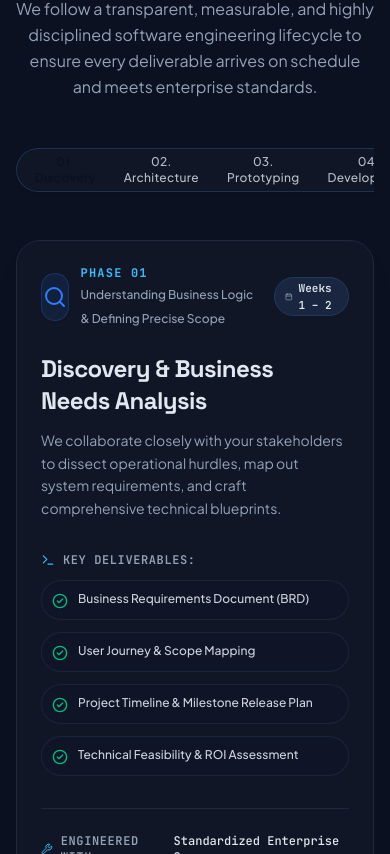
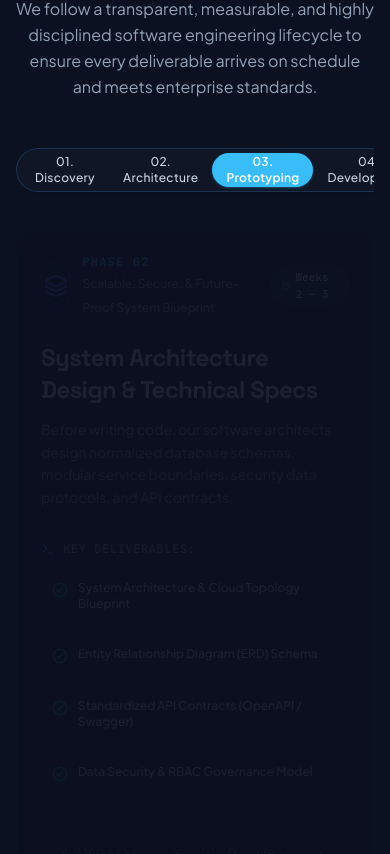
Before and after one commit to TehnonusaPS/tehnonusa-prima-solusi, a Next.js app: page /en in a window 390 px wide. Shown: the part 7870-8724 px from the top of the page. Built offline with nearby package versions, Linux system fonts and the light colour scheme.

Commit message:
feat(ui): implement persistent active pill tracking in SlideTabs, sync Navbar scrollspy, and add 3s auto-rotation to Process section

```diff
--- a/src/components/layout/navbar.tsx
+++ b/src/components/layout/navbar.tsx
@@ -23,12 +23,26 @@
   const tHero = useTranslations("hero");
   const [isScrolled, setIsScrolled] = React.useState(false);
   const [mobileMenuOpen, setMobileMenuOpen] = React.useState(false);
+  const [activeSection, setActiveSection] = React.useState<string>("services");
 
   React.useEffect(() => {
     const handleScroll = () => {
       setIsScrolled(window.scrollY > 16);
+
+      const sectionKeys = ["services", "solutions", "process", "portfolio", "contact"];
+      const scrollPos = window.scrollY + 140;
+
+      for (let i = sectionKeys.length - 1; i >= 0; i--) {
+        const el = document.getElementById(sectionKeys[i]);
+        if (el && el.offsetTop <= scrollPos) {
+          setActiveSection(sectionKeys[i]);
+          break;
+        }
+      }
     };
+
     window.addEventListener("scroll", handleScroll, { passive: true });
+    handleScroll();
     return () => window.removeEventListener("scroll", handleScroll);
   }, []);
 
@@ -49,6 +63,7 @@
         id: item.key,
         label: tNav(item.key),
         href: item.href,
+        onClick: () => setActiveSection(item.key),
       })),
     [tNav]
   );
@@ -79,6 +94,8 @@
           >
             <SlideTabs
               tabs={desktopTabs}
+              activeId={activeSection}
+              onChange={setActiveSection}
               className="border-border/60 bg-surface/80"
             />
           </nav>
--- a/src/components/sections/process/process-section.tsx
+++ b/src/components/sections/process/process-section.tsx
@@ -121,6 +121,33 @@
 export function ProcessSection({ className }: ProcessSectionProps) {
   const t = useTranslations("process");
   const [activePhaseKey, setActivePhaseKey] = React.useState<PhaseKey>("discovery");
+  const [isPaused, setIsPaused] = React.useState(false);
+  const pauseTimeoutRef = React.useRef<NodeJS.Timeout | null>(null);
+
+  // Auto-advance every 3 seconds seamlessly as requested
+  React.useEffect(() => {
+    if (isPaused) return;
+
+    const interval = setInterval(() => {
+      setActivePhaseKey((prev) => {
+        const currentIndex = PHASES_CONFIG.findIndex((p) => p.key === prev);
+        const nextIndex = (currentIndex + 1) % PHASES_CONFIG.length;
+        return PHASES_CONFIG[nextIndex].key;
+      });
+    }, 3000);
+
+    return () => clearInterval(interval);
+  }, [isPaused]);
+
+  // When user explicitly clicks or selects a phase, pause auto-advance briefly (6s) then resume
+  const handleSelectPhase = (key: PhaseKey) => {
+    setActivePhaseKey(key);
+    setIsPaused(true);
+    if (pauseTimeoutRef.current) clearTimeout(pauseTimeoutRef.current);
+    pauseTimeoutRef.current = setTimeout(() => {
+      setIsPaused(false);
+    }, 6000);
+  };
 
   const activePhase = React.useMemo(
     () => PHASES_CONFIG.find((p) => p.key === activePhaseKey) ?? PHASES_CONFIG[0],
@@ -187,7 +214,7 @@
           <SlideTabs
             tabs={tabs}
             activeId={activePhaseKey}
-            onChange={(id) => setActivePhaseKey(id as PhaseKey)}
+            onChange={(id) => handleSelectPhase(id as PhaseKey)}
             className="bg-surface/90 border-border/80 shadow-sm"
           />
         </div>
@@ -365,7 +392,7 @@
               <button
                 key={phase.key}
                 type="button"
-                onClick={() => setActivePhaseKey(phase.key)}
+                onClick={() => handleSelectPhase(phase.key)}
                 className={cn(
                   "p-4 rounded-2xl border text-left transition-all duration-300 cursor-pointer select-none flex flex-col justify-between group",
                   isSelected
--- a/src/components/ui/slide-tabs.tsx
+++ b/src/components/ui/slide-tabs.tsx
@@ -1,6 +1,6 @@
 "use client";
 
-import React, { useRef, useState } from "react";
+import React, { useEffect, useRef, useState } from "react";
 import { motion } from "motion/react";
 import { cn } from "@/lib/utils";
 
@@ -40,31 +40,61 @@
   className,
   cursorClassName,
 }) => {
+  const containerRef = useRef<HTMLUListElement>(null);
+  const tabRefs = useRef<Map<string, HTMLLIElement>>(new Map());
+  const [hoveredId, setHoveredId] = useState<string | null>(null);
+
   const [position, setPosition] = useState<Position>({
     left: 0,
     width: 0,
     opacity: 0,
   });
 
+  // Exactly one active pill target:
+  // If user is hovering an item, glide to that item.
+  // When unhovered, snap smoothly to the activeId item.
+  const currentTargetId = hoveredId ?? activeId;
+
+  useEffect(() => {
+    if (!currentTargetId) {
+      setPosition((prev) => ({ ...prev, opacity: 0 }));
+      return;
+    }
+
+    const targetEl = tabRefs.current.get(currentTargetId);
+    if (targetEl) {
+      setPosition({
+        left: targetEl.offsetLeft,
+        width: targetEl.offsetWidth,
+        opacity: 1,
+      });
+    }
+  }, [currentTargetId, tabs]);
+
   return (
     <ul
+      ref={containerRef}
       onMouseLeave={() => {
-        setPosition((pv) => ({
-          ...pv,
-          opacity: 0,
-        }));
+        setHoveredId(null);
       }}
       className={cn(
         "relative mx-auto flex h-11 w-fit items-center rounded-full border border-border bg-surface/90 backdrop-blur-md p-1 shadow-xs select-none",
         className
       )}
     >
-      {tabs.map((tab) => (
+      {tabs.map((tab) => {
+        const isCurrentPill = currentTargetId === tab.id;
+
+        return (
           <SlideTabItem
             key={tab.id}
             tab={tab}
-          isActive={activeId === tab.id}
-          setPosition={setPosition}
+            isPillTarget={isCurrentPill}
+            setTabRef={(el) => {
+              if (el) tabRefs.current.set(tab.id, el);
+              else tabRefs.current.delete(tab.id);
+            }}
+            onHover={() => setHoveredId(tab.id)}
             onClick={() => {
               tab.onClick?.();
               onChange?.(tab.id);
@@ -72,7 +102,8 @@
           >
             {tab.label}
           </SlideTabItem>
-      ))}
+        );
+      })}
 
       <Cursor position={position} className={cursorClassName} />
     </ul>
@@ -82,30 +113,20 @@
 interface SlideTabItemProps {
   children: React.ReactNode;
   tab: TabItem;
-  isActive: boolean;
-  setPosition: React.Dispatch<React.SetStateAction<Position>>;
+  isPillTarget: boolean;
+  setTabRef: (el: HTMLLIElement | null) => void;
+  onHover: () => void;
   onClick?: () => void;
 }
 
 const SlideTabItem: React.FC<SlideTabItemProps> = ({
   children,
   tab,
-  isActive,
-  setPosition,
+  isPillTarget,
+  setTabRef,
+  onHover,
   onClick,
 }) => {
-  const ref = useRef<HTMLLIElement>(null);
-
-  const handleMouseEnter = () => {
-    if (!ref.current) return;
-    const { width } = ref.current.getBoundingClientRect();
-    setPosition({
-      left: ref.current.offsetLeft,
-      width,
-      opacity: 1,
-    });
-  };
-
   const ContentWrapper = tab.href ? (
     <a
       href={tab.href}
@@ -126,13 +147,13 @@
 
   return (
     <li
-      ref={ref}
-      onMouseEnter={handleMouseEnter}
+      ref={setTabRef}
+      onMouseEnter={onHover}
       className={cn(
-        "relative z-10 flex h-full items-center px-3.5 text-xs sm:text-sm font-medium tracking-wide uppercase transition-colors duration-150 cursor-pointer",
-        isActive
-          ? "text-primary-foreground font-semibold"
-          : "text-foreground/80 hover:text-foreground"
+        "relative z-10 flex h-full items-center px-3.5 text-xs sm:text-sm font-medium tracking-wide uppercase transition-colors duration-200 cursor-pointer",
+        isPillTarget
+          ? "text-white font-semibold"
+          : "text-slate-600 dark:text-slate-300 hover:text-slate-950 dark:hover:text-white"
       )}
     >
       {ContentWrapper}
@@ -157,7 +178,7 @@
         damping: 30,
       }}
       className={cn(
-        "absolute z-0 inset-y-1 rounded-full bg-primary/90 shadow-sm pointer-events-none",
+        "absolute z-0 inset-y-1 rounded-full bg-primary shadow-sm shadow-primary/25 pointer-events-none",
         className
       )}
     />
```
Lines whose indentation alone changed are shown as unchanged.
